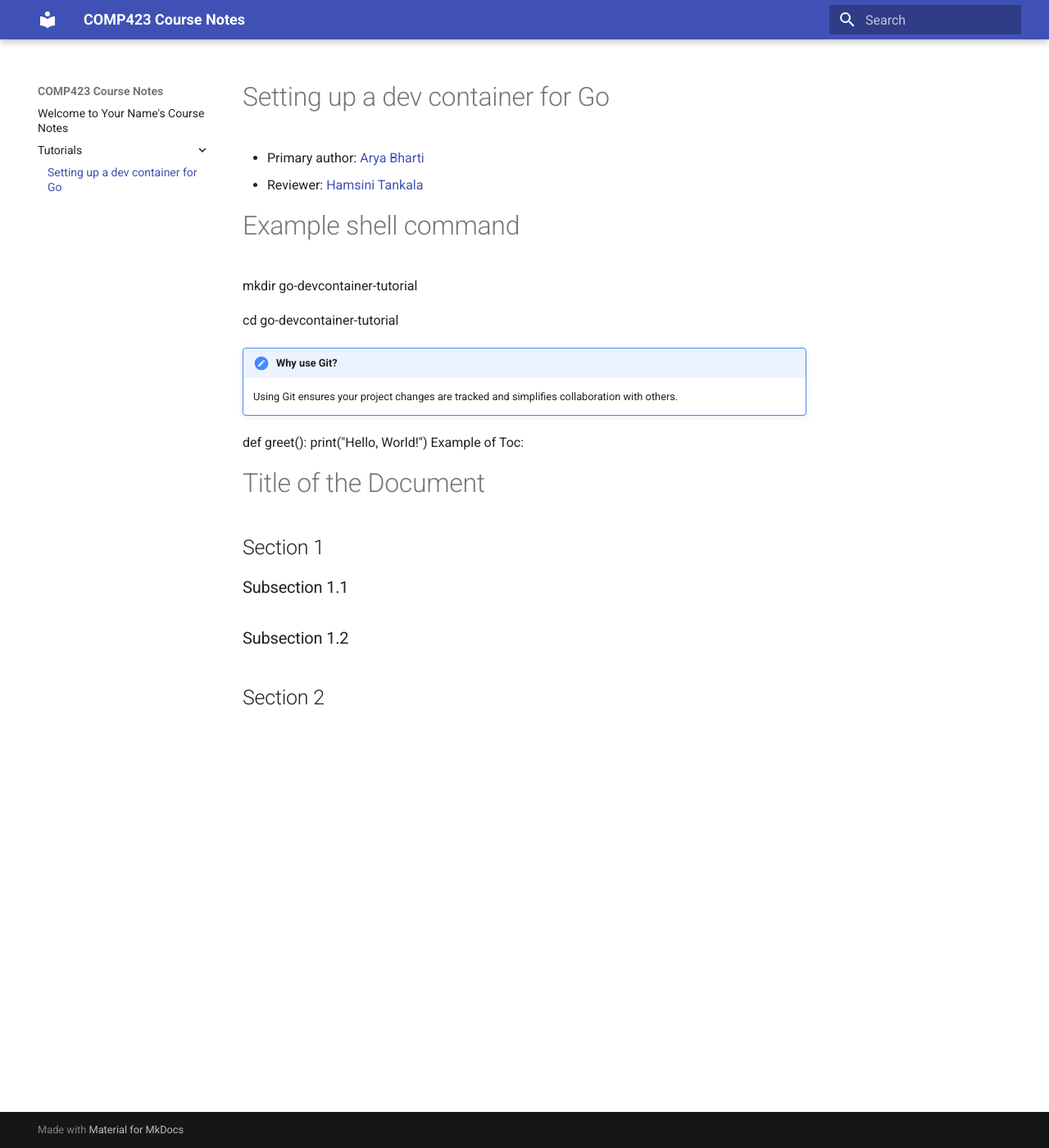
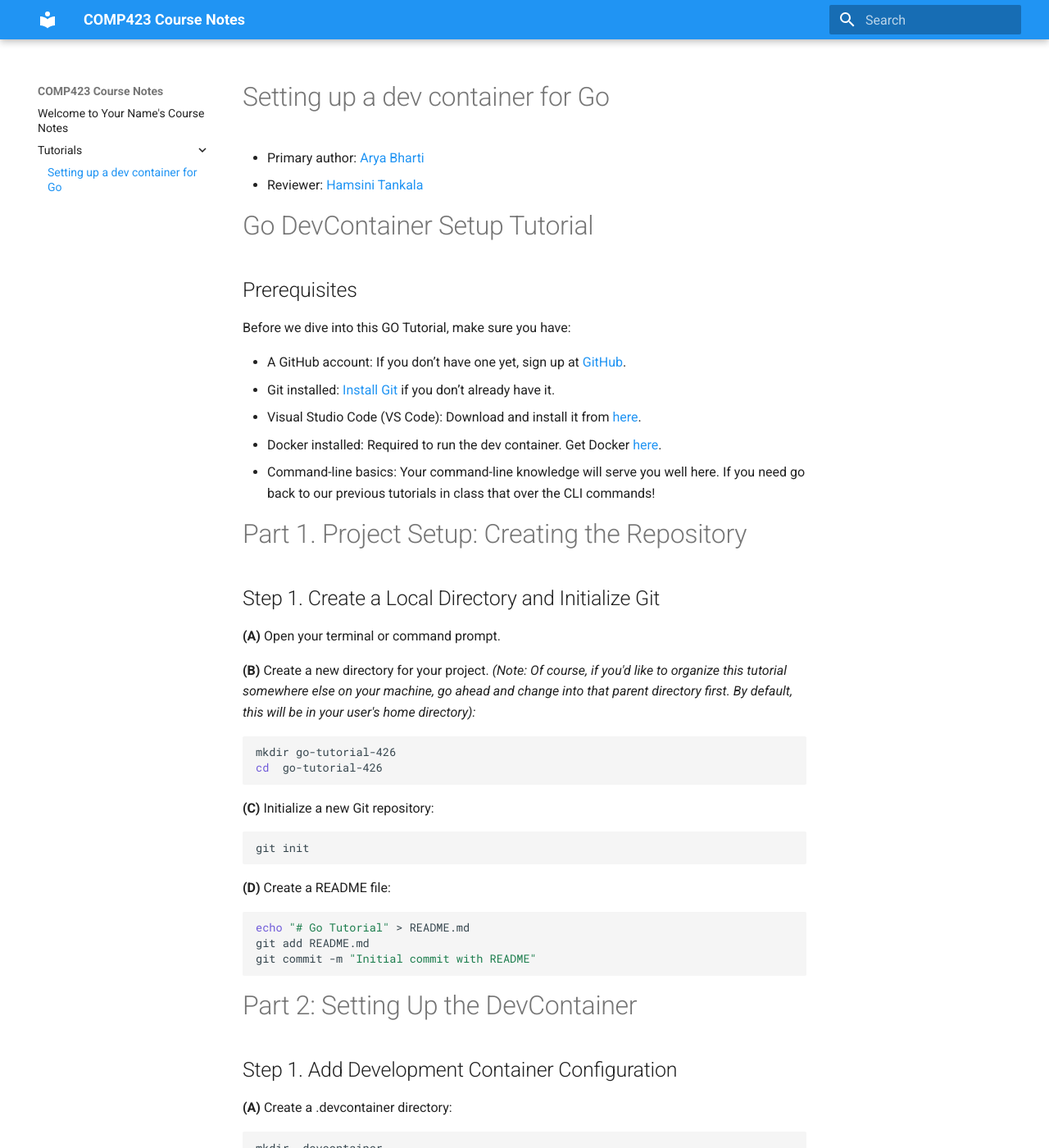
Before and after one commit to abharti-cmd/comp423-course-notes, an MkDocs documentation site: the page built from docs/tutorials/go-setup.md, in a window 1280 px wide and 1400 px high. Shown: the whole window at 82% size. Built offline with MkDocs 1.6.1 and Material for MkDocs 9.7.7, drawn with Linux system fonts in a browser that asks for light colours; some of the changed text lies outside the part shown.

Commit message:
Finished GoTut

````diff
--- a/docs/tutorials/go-setup.md
+++ b/docs/tutorials/go-setup.md
@@ -3,23 +3,114 @@
 * Primary author: [Arya Bharti](https://github.com/abharti-cmd)
 * Reviewer: [Hamsini Tankala](https://github.com/htankala)
 
+# Go DevContainer Setup Tutorial
 
-# Example shell command
-mkdir go-devcontainer-tutorial
+## Prerequisites
+Before we dive into this GO Tutorial, make sure you have:
 
-cd go-devcontainer-tutorial
+- A GitHub account: If you don’t have one yet, sign up at [GitHub](https://github.com/).
+- Git installed: [Install Git](https://git-scm.com/book/en/v2/Getting-Started-Installing-Git) if you don’t already have it.
+- Visual Studio Code (VS Code): Download and install it from [here](https://code.visualstudio.com/).
+- Docker installed: Required to run the dev container. Get Docker [here](https://www.docker.com/products/docker-desktop).
+- Command-line basics: Your command-line knowledge will serve you well here. If you need go back to our previous tutorials in class that over the CLI commands!
 
-!!! note "Why use Git?"
-    Using Git ensures your project changes are tracked and simplifies collaboration with others.
+# Part 1. Project Setup: Creating the Repository
 
-def greet():
-    print("Hello, World!")
-Example of Toc:
+## Step 1. Create a Local Directory and Initialize Git
 
-# Title of the Document
+**(A)** Open your terminal or command prompt.
 
-## Section 1
-### Subsection 1.1
-### Subsection 1.2
+**(B)** Create a new directory for your project. *(Note: Of course, if you'd like to organize this tutorial somewhere else on your machine, go ahead and change into that parent directory first. By default, this will be in your user's home directory):*
 
-## Section 2
+```bash
+mkdir go-tutorial-426
+cd  go-tutorial-426
+```
+
+**(C)** Initialize a new Git repository:
+```bash
+git init
+```
+**(D)** Create a README file:
+```bash
+echo "# Go Tutorial" > README.md
+git add README.md
+git commit -m "Initial commit with README"
+```
+
+# Part 2: Setting Up the DevContainer
+##Step 1. Add Development Container Configuration
+**(A)** Create a .devcontainer directory:
+```bash
+mkdir .devcontainer
+touch .devcontainer/devcontainer.json
+```
+
+
+**(B)** Add the following content to devcontainer.json:
+```json
+{
+  "name": "Go Dev Container",
+  "image": "mcr.microsoft.com/vscode/devcontainers/go:latest",
+  "customizations": {
+    "vscode": {
+      "extensions": ["golang.go"]
+    }
+  },
+  "settings": {
+    "go.gopath": "/go"
+  }
+}
+```
+##Step 2: Add requirements.txt Python Dependency Configuration
+```bash
+requirements.txt
+```
+The requirements.txt file lists the Python dependencies needed for the project. It should be in your project's root directory. Here, you only need to include mkdocs-material pinned to a specific minor version its current release:
+```bash
+mkdocs-material~=9.5
+```
+##Step 3. Reopen the Project in a VSCode Dev Container
+Reopen the project in the container by pressing Ctrl+Shift+P (or Cmd+Shift+P on Mac), typing "Dev Containers: Reopen in Container," and selecting the option. This may take a few minutes while the image is downloaded and the requirements are installed.
+
+Once your dev container setup completes, close the current terminal tab (trash can), open a new terminal pane within VSCode, and try running ``` go version``` to see your dev container is running a recent version of Go without much effort!
+
+# Part 3: Writing a Basic Go Program
+##Step 1. Create the Go File
+**(A)** Create a src directory and add a main.go file:
+```bash
+mkdir src
+cd src
+touch main.go
+```
+**(B)** Add the following code to main.go:
+```bash
+package main
+
+import "fmt"
+
+func main() {
+    fmt.Println("Hello COMP423")
+}
+```
+
+#Part 4: Running and Building the Go Program
+##Step 1. Run the Program
+**(A)** Verify the Go installation in the container:
+```bash
+go version
+```
+**(B)** Initialize a Go module:
+```bash
+go mod init go-tutorial-426
+```
+**(C)** Run the program:
+```bash
+go run main.go
+```
+
+!!! example "Expected Output"
+    When you run the program, you should see the following output in your terminal:
+    ```
+    Hello COMP423
+    ```
--- a/mkdocs.yml
+++ b/mkdocs.yml
@@ -1,8 +1,14 @@
 site_name: COMP423 Course Notes
 theme:
   name: material
+  palette:
+    primary: "blue"
+    accent: "light blue"
+  code_style: monokai
 
 markdown_extensions:
   - codehilite        # Add's syntax highlighting for code blocks
   - admonition        # Callouts for notes, warnings, etc.
   - toc
+  - pymdownx.superfences
+  - pymdownx.highlight
````
